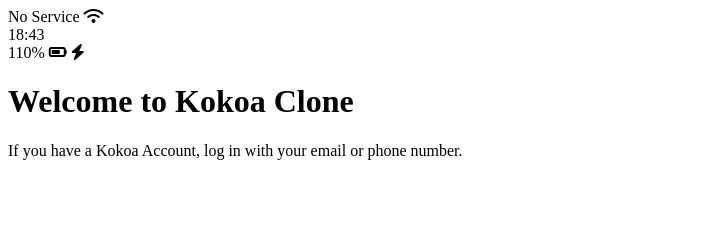
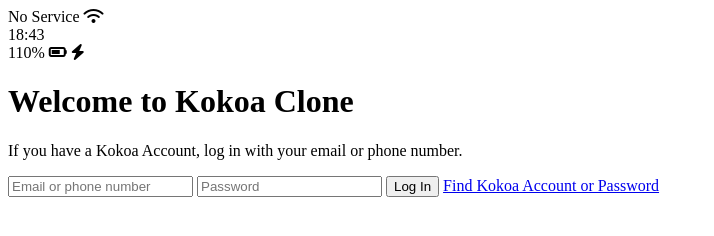
Before and after one commit to kooo8282/kokoa-clone-2020, a plain HTML site: page index.html in a window 1280 px wide. Shown: the whole page, without its empty margins (0-714 px from the left). Drawn offline with Linux system fonts and the light colour scheme.

Commit message:
login-form and css empty

```diff
--- a/index.html
+++ b/index.html
@@ -1,6 +1,7 @@
 <!DOCTYPE html>
 <html lang="en">
   <head>
+    <link rel="stylesheet" href="css/styles.css" />
     <meta charset="UTF-8" />
     <meta name="viewport" content="width=device-width, initial-scale=1.0" />
     <title>Welcome to Kokoa Talk</title>
@@ -28,6 +29,13 @@
       </p>
     </header>
 
+    <form id="login-form">
+      <input type="text" placeholder="Email or phone number" />
+      <input type="password" placeholder="Password" />
+      <input type="submit" value="Log In" />
+      <a href="#">Find Kokoa Account or Password</a>
+    </form>
+
     <script
       src="https://kit.fontawesome.com/f97ebbdf41.js"
       crossorigin="anonymous"
```
Also changed, not shown: css/styles.css (added).
